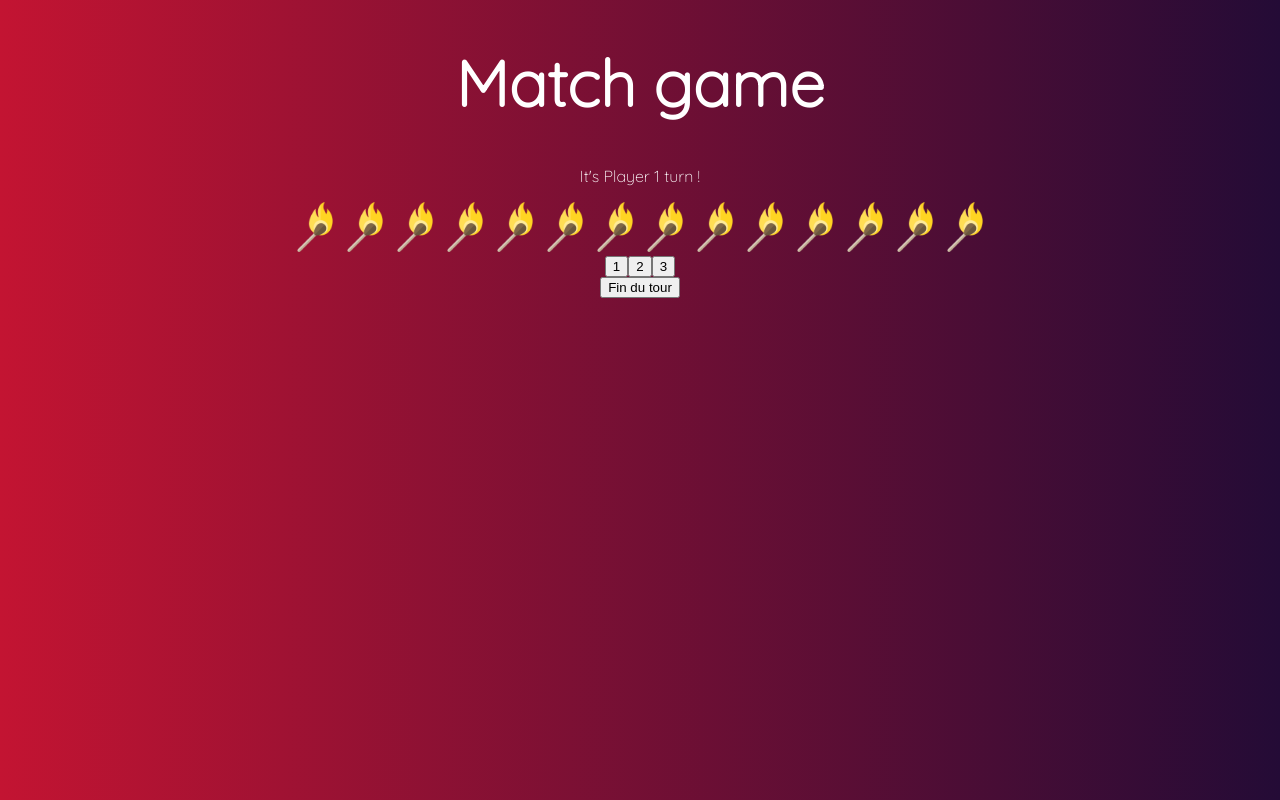
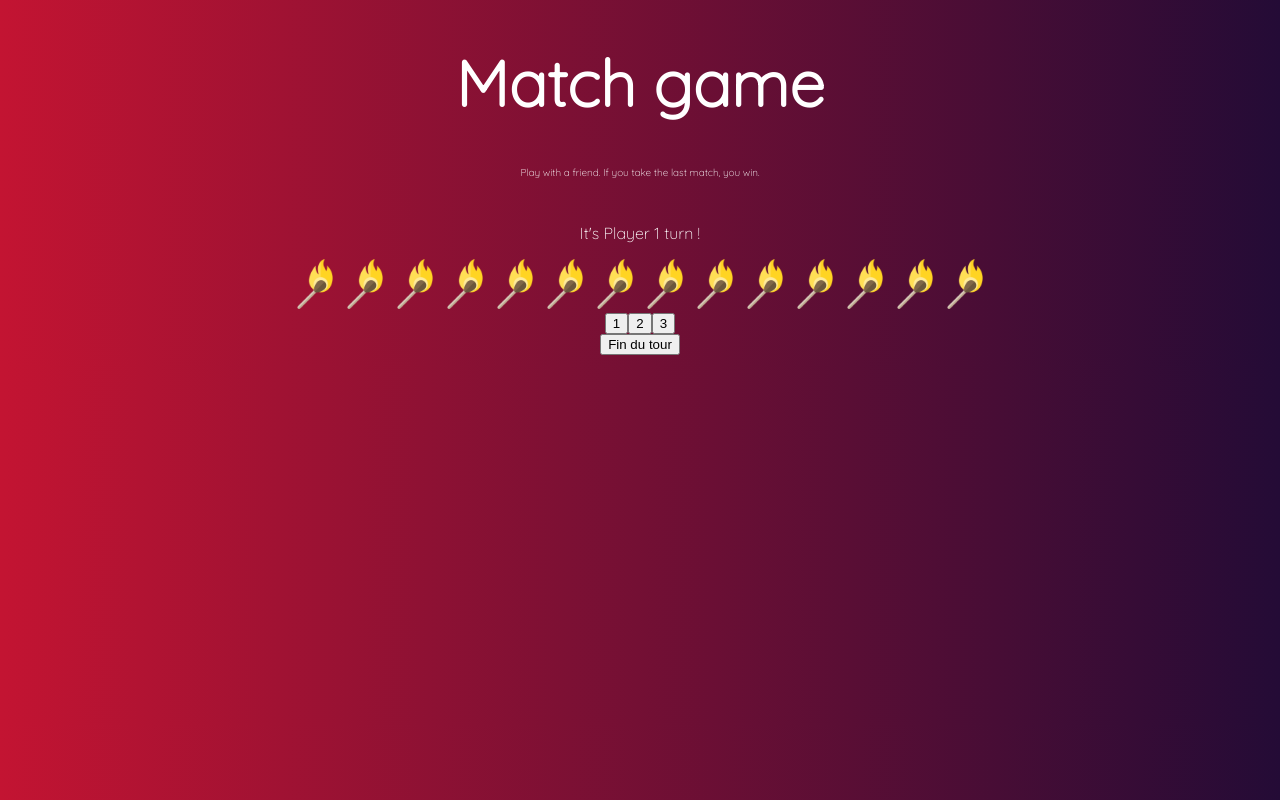
Before and after one commit to LouisPennachio/match-game, an Angular app: page / in a window 1280 px wide. Built offline with nearby package versions, Linux system fonts and the light colour scheme.

Commit message:
added game rules

```diff
--- a/src/app/components/status/status.component.css
+++ b/src/app/components/status/status.component.css
@@ -0,0 +1,3 @@
+.rules {
+    font-size: 10px;
+}
--- a/src/app/components/status/status.component.html
+++ b/src/app/components/status/status.component.html
@@ -1 +1,3 @@
+<p class="rules">Play with a friend. If you take the last match, you win.</p>
+<br/>
 <p>{{statusService.status | async}}</p>
```
